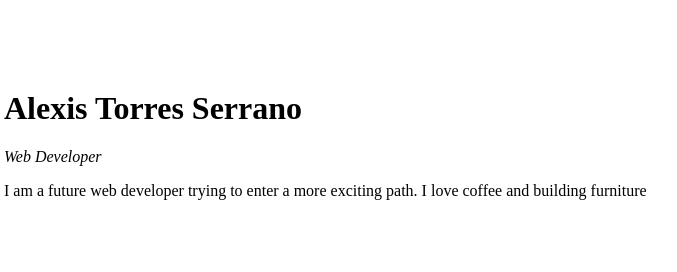
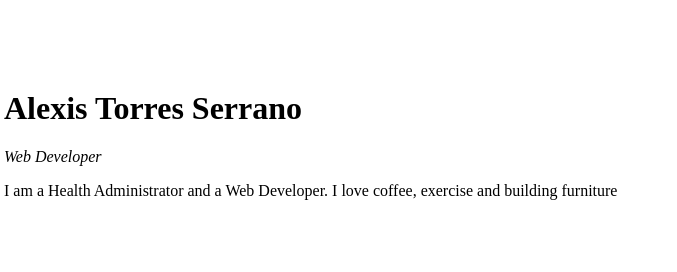
Before and after one commit to aletorr94/CV, a plain HTML site: page index.html in a window 1280 px wide. Shown: the top 272 px of the page, 270-947 px from the left. Drawn offline with Linux system fonts and the light colour scheme.

Commit message:
Update index.html

```diff
--- a/index.html
+++ b/index.html
@@ -11,7 +11,7 @@
             <td><img src="alexis-image.png" alt="alexis profile picture"></td>
             <td> <h1>Alexis Torres Serrano</h1>
                 <p><em>Web Developer</em></p>
-                <p>I am a future web developer trying to enter a more exciting path. I love coffee and building furniture</p></td>
+                <p>I am a Health Administrator and a Web Developer. I love coffee, exercise and building furniture</p></td>
         </tr>
     </table>
   <hr>
```
